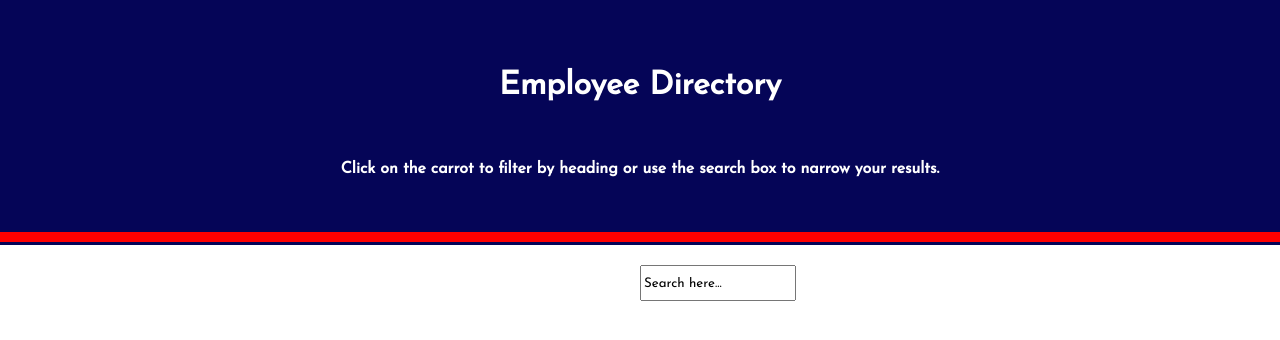
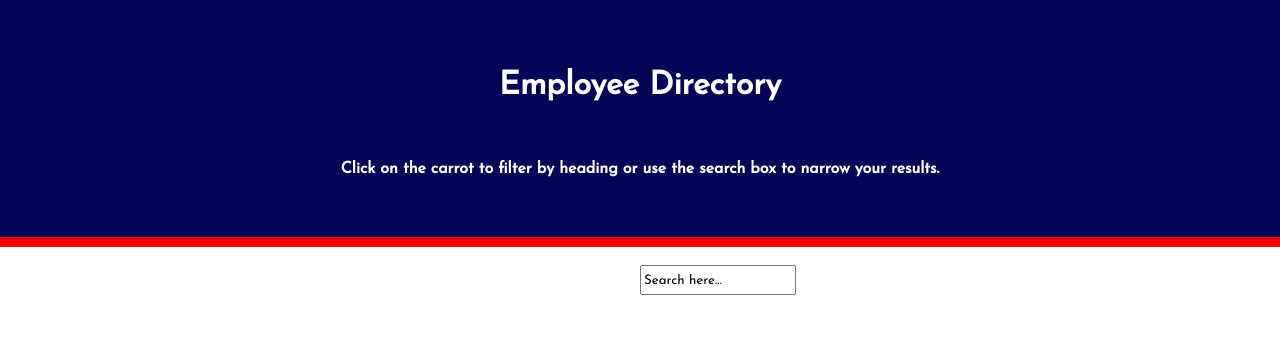
Before and after one commit to stacyo23/EmployeeDirectory, a React (Create React App) app in the folder employee-directory/: page / in a window 1280 px wide. Shown: the top 340 px of the page. Built offline with nearby package versions, Linux system fonts and the light colour scheme.

Commit message:
added dataareacontext file

```diff
--- a/employee-directory/src/components/Header/index.css
+++ b/employee-directory/src/components/Header/index.css
@@ -21,5 +21,5 @@ hr {
         display: block;
         border: 0;
         border-bottom: 10px solid red;
-        margin-top: 55px;
+        margin-top: 60px;
 }
--- a/employee-directory/src/components/SearchForm/index.js
+++ b/employee-directory/src/components/SearchForm/index.js
@@ -3,9 +3,9 @@ import "./index.css";
 
 const SearchForm = () => {
     return (
-       <form className="search">
+       <form className="searchbox">
            <label htmlFor="Search" >
-               <input type="text" value="Search here..." />
+               <input type="search" value="Search here..." />
            </label>
 
        </form>
```
Also changed, not shown: employee-directory/utils/DataAreaContext.js (added, +7 -0 lines).
